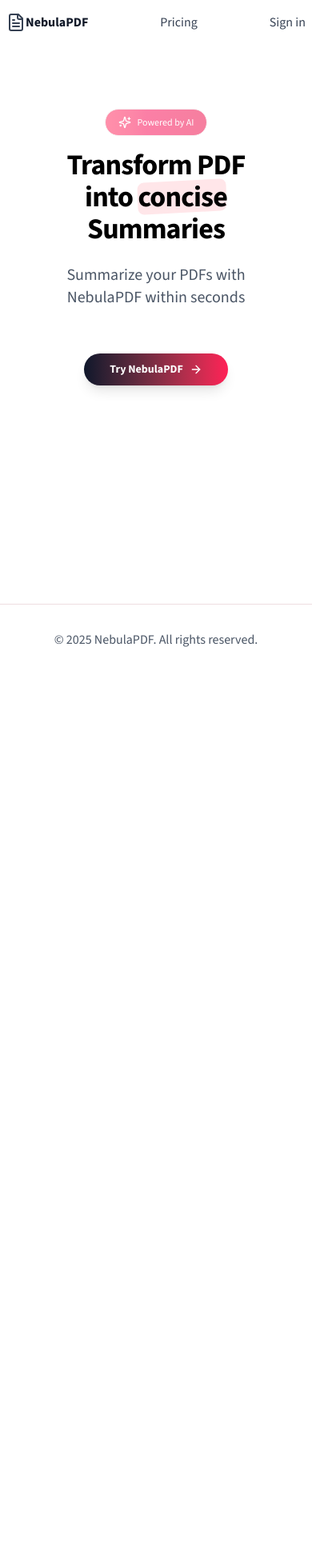
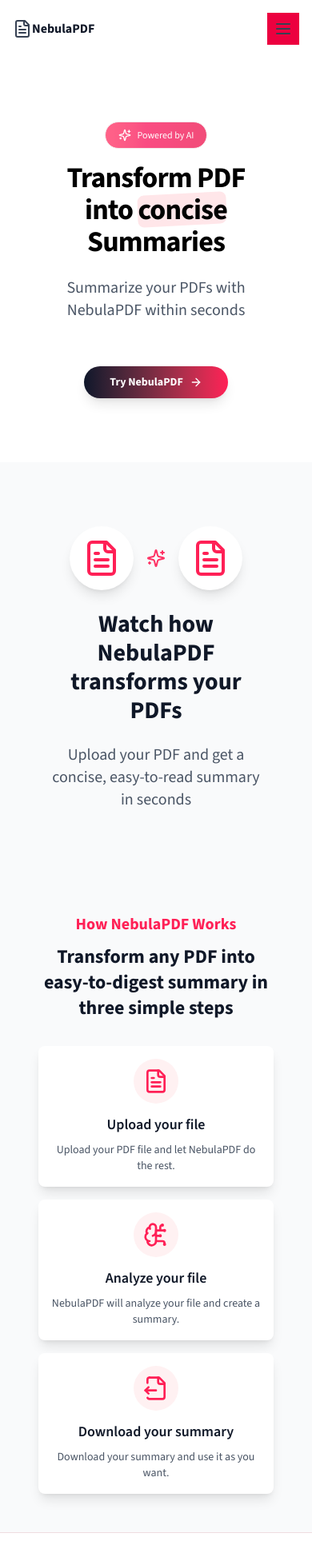
Before and after one commit to Ankitrj3/nebulapdf, a Next.js app: page / in a window 390 px wide. Shown: the top 1952 px of the page at 80% size. Before the commit the page ends 844 px from the top, so only its background shows below. Built offline with nearby package versions, Linux system fonts and the light colour scheme.

Commit message:
How-it-Work-Section

```diff
--- a/app/page.tsx
+++ b/app/page.tsx
@@ -1,11 +1,13 @@
 import React from 'react'
 import HeroSection from '@/components/home/hero-section'
-
-
+import DemoSection from '@/components/home/demo-section'
+import HowItWorkSection from '@/components/home/how-it-work-section'
 export default function Home() {
   return (
     <main>
       <HeroSection />
+      <DemoSection />
+      <HowItWorkSection />
     </main>
   )
 }
--- a/components/common/header.tsx
+++ b/components/common/header.tsx
@@ -1,12 +1,13 @@
 'use client'
 import React, { useState, useEffect } from "react";
-import { FileText } from "lucide-react";
+import { FileText, Menu, X } from "lucide-react";
 import { Button } from "../ui/button";
 import NavLink from "./nav-link";
 
 function Header() {
   const [isLoggedIn, setIsLoggedIn] = useState(false);
   const [isLoading, setIsLoading] = useState(true);
+  const [isMenuOpen, setIsMenuOpen] = useState(false);
 
   useEffect(() => {
     const token = localStorage.getItem('token');
@@ -19,17 +20,31 @@
   }
 
   return (
-    <nav className="container flex justify-between items-center py-4 lg:px-8 px-2 mx-auto">
+    <nav className="container flex justify-between items-center py-4 lg:px-8 px-4 mx-auto relative">
       <div className="flex lg:flex-1">
         <FileText className="w-6 h-6 lg:w-8 lg:h-8 text-gray-700 hover:rotate-12 transform transition duration-300 ease-in-out" />
         <NavLink href="/" className="flex items-center gap-1 lg:gap-2 shrink-0">
           <span className="font-extrabold lg:text-xl text-gray-900">NebulaPDF</span>
         </NavLink>
       </div>
-      <div className="flex lg:justify-center gap-4 lg:gap-12 lg:items-center">
+
+      {/* Mobile Menu Button */}
+      <button
+        className="lg:hidden p-2"
+        onClick={() => setIsMenuOpen(!isMenuOpen)}
+      >
+        {isMenuOpen ? (
+          <X className="w-6 h-6 text-gray-700" />
+        ) : (
+          <Menu className="w-6 h-6 text-gray-700" />
+        )}
+      </button>
+
+      {/* Desktop Navigation */}
+      <div className="hidden lg:flex lg:justify-center gap-4 lg:gap-12 lg:items-center">
         <NavLink href="/#pricing">Pricing</NavLink>
       </div>
-      <div className="flex lg:flex-1 justify-end">
+      <div className="hidden lg:flex lg:flex-1 justify-end">
         {isLoggedIn ? (
           <div className="flex gap-4 items-center">
             <NavLink href="/#dashboard">Your Summaries</NavLink>
@@ -41,6 +56,25 @@
           <NavLink href="/signin">Sign in</NavLink>
         )}
       </div>
+
+      {/* Mobile Navigation */}
+      {isMenuOpen && (
+        <div className="lg:hidden absolute top-full left-0 right-0 bg-white border-t shadow-lg py-4 px-4 z-50">
+          <div className="flex flex-col space-y-4">
+            <NavLink href="/#pricing">Pricing</NavLink>
+            {isLoggedIn ? (
+              <>
+                <NavLink href="/#dashboard">Your Summaries</NavLink>
+                <NavLink href="/upload">Upload a PDF</NavLink>
+                <div className="text-sm font-medium text-rose-600">Pro</div>
+                <Button variant="outline" size="sm" className="w-full">User</Button>
+              </>
+            ) : (
+              <NavLink href="/signin">Sign in</NavLink>
+            )}
+          </div>
+        </div>
+      )}
     </nav>
   );
 }
--- /dev/null
+++ b/components/home/demo-section.tsx
@@ -0,0 +1,29 @@
+import { FileText, Sparkles } from "lucide-react";
+
+export default function DemoSection() {
+    return (
+        <section className="py-20 px-6 bg-gray-50">
+            <div className="container mx-auto">
+                <div className="text-center space-y-6">
+                    <div className="flex justify-center">
+                        <div className="bg-white p-4 rounded-full shadow-lg">
+                            <FileText className="w-12 h-12 text-rose-500" />
+                        </div>
+                        <div className="flex items-center mx-4">
+                            <Sparkles className="w-6 h-6 text-rose-500 animate-pulse" />
+                        </div>
+                        <div className="bg-white p-4 rounded-full shadow-lg">
+                            <FileText className="w-12 h-12 text-rose-500" />
+                        </div>
+                    </div>
+                    <h2 className="text-3xl md:text-4xl font-bold text-gray-900">
+                        Watch how NebulaPDF transforms your PDFs
+                    </h2>
+                    <p className="text-xl text-gray-600 max-w-2xl mx-auto">
+                        Upload your PDF and get a concise, easy-to-read summary in seconds
+                    </p>
+                </div>
+            </div>
+        </section>
+    )
+}
--- /dev/null
+++ b/components/home/how-it-work-section.tsx
@@ -0,0 +1,52 @@
+import { BrainCircuit, FileOutput, FileText } from "lucide-react";
+
+const steps = [
+    {
+        icon: FileText,
+        title: "Upload your file",
+        description: "Upload your PDF file and let NebulaPDF do the rest."
+    },
+    {
+        icon: BrainCircuit,
+        title: "Analyze your file",
+        description: "NebulaPDF will analyze your file and create a summary."
+    },
+    {
+        icon: FileOutput,
+        title: "Download your summary",
+        description: "Download your summary and use it as you want."
+    }
+];
+
+export default function HowItWorkSection() {
+    return (
+        <section className="py-12 sm:py-20 px-4 sm:px-6 bg-gray-50">
+            <div className="container mx-auto">
+                <div className="text-center mb-8 sm:mb-16">
+                    <h2 className="text-xl sm:text-2xl font-bold text-rose-500">How NebulaPDF Works</h2>
+                    <h3 className="text-2xl sm:text-4xl font-bold text-gray-900 mt-2.5">
+                        Transform any PDF into easy-to-digest summary in three simple steps
+                    </h3>
+                </div>
+                <div className="grid grid-cols-1 sm:grid-cols-2 lg:grid-cols-3 gap-4 sm:gap-8">
+                    {steps.map((step, index) => (
+                        <div
+                            key={index}
+                            className="flex flex-col items-center p-4 sm:p-6 bg-white rounded-lg shadow-lg hover:shadow-xl transition-shadow duration-300"
+                        >
+                            <div className="bg-rose-50 p-3 sm:p-4 rounded-full mb-3 sm:mb-4">
+                                <step.icon className="w-8 h-8 sm:w-10 sm:h-10 text-rose-500" />
+                            </div>
+                            <h2 className="text-lg sm:text-xl font-semibold text-gray-900 mb-2 text-center">
+                                {step.title}
+                            </h2>
+                            <p className="text-sm sm:text-base text-gray-600 text-center">
+                                {step.description}
+                            </p>
+                        </div>
+                    ))}
+                </div>
+            </div>
+        </section>
+    )
+}
```
